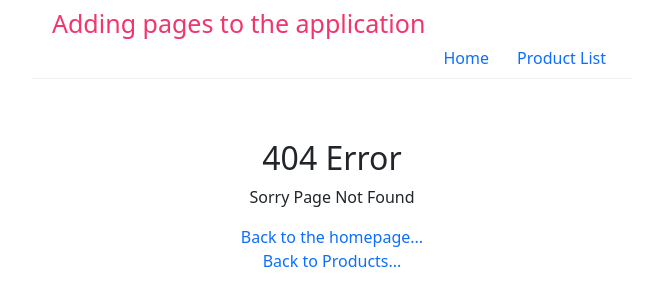
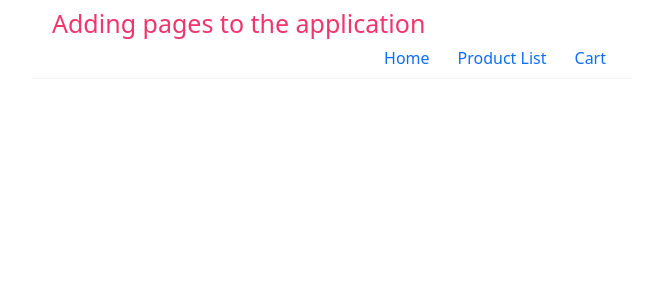
Before and after one commit to shant-hayrabedian/add-pages-to-the-application, a React (Create React App) app: page /cart in a window 1280 px wide. Before the commit this address had no page. Shown: the top 306 px of the page, without its empty margins (308-971 px from the left). Built offline with nearby package versions, Linux system fonts and the light colour scheme.

Commit message:
Cart Navbar

```diff
--- a/src/App.js
+++ b/src/App.js
@@ -6,6 +6,7 @@ import Home from "./components/Home/Home";
 import ProductList from "./components/ProductList/ProductList";
 import 'bootstrap/dist/css/bootstrap.min.css';
 import Product from "./components/Product/Product";
+import Cart from "./components/Cart/Cart";
 
 function App() {
     return (
@@ -18,6 +19,7 @@ function App() {
                         <Route exact path="/products"><ProductList/></Route>
                         {/*<Route path="/create"><Create/></Route>*/}
                         <Route path="/products/:id"><Product/></Route>
+                        <Route exact path="/cart"><Cart/></Route>
                         <Route path="*"><NotFound/></Route>
                     </Switch>
                 </div>
--- a/src/components/Cart/Cart.jsx
+++ b/src/components/Cart/Cart.jsx
@@ -3,6 +3,11 @@ import './Cart.css';
 
 const Cart = () => {
 
+    return (
+        <div>
+
+        </div>
+    )
 }
 
 export default Cart;
--- a/src/components/Header/Header.jsx
+++ b/src/components/Header/Header.jsx
@@ -8,8 +8,7 @@ function Header() {
             <div className="links">
                 <Link to="/">Home</Link>
                 <Link to="/products">Product List</Link>
-                {/*<Link to='/create' href="/create"*/}
-                {/*>New Blog</Link>*/}
+                <Link to="/cart">Cart</Link>
             </div>
         </nav>
     );
```
